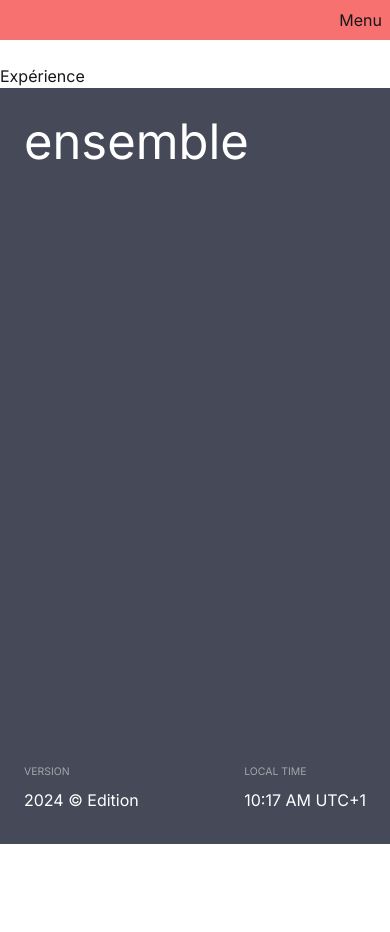
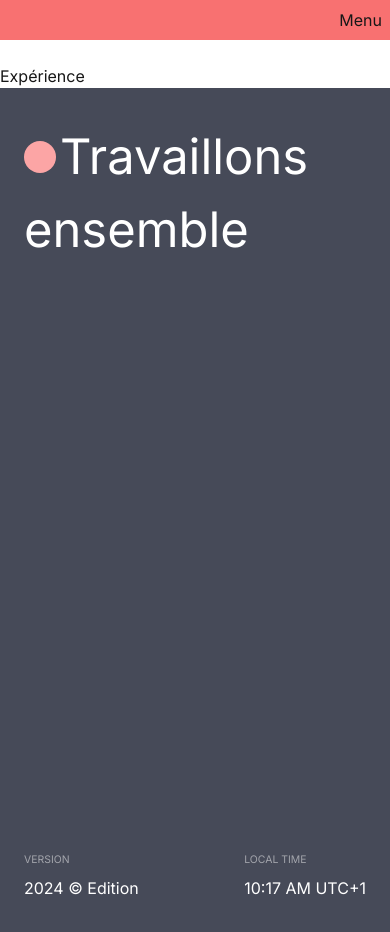
Before and after one commit to Kittoff/portfolio-v2, a Next.js app: page /experience in a window 390 px wide. Before the commit the page ends 888 px from the top, so only its background shows below. Built offline with nearby package versions, Linux system fonts and the light colour scheme.

Commit message:
removed fixed footer on smartphone

```diff
--- a/src/components/footer/Footer.jsx
+++ b/src/components/footer/Footer.jsx
@@ -4,10 +4,10 @@
 export default function Footer() {
   return (
     <div
-      className="relative h-[800px]"
+      className="relative md:h-[800px]"
       style={{ clipPath: "polygon(0% 0, 100% 0%, 100% 100%, 0 100%)" }}
     >
-      <div className="fixed bottom-0 h-screen w-full">
+      <div className="md:fixed bottom-0 h-screen w-full">
         <Content />
       </div>
     </div>
```
